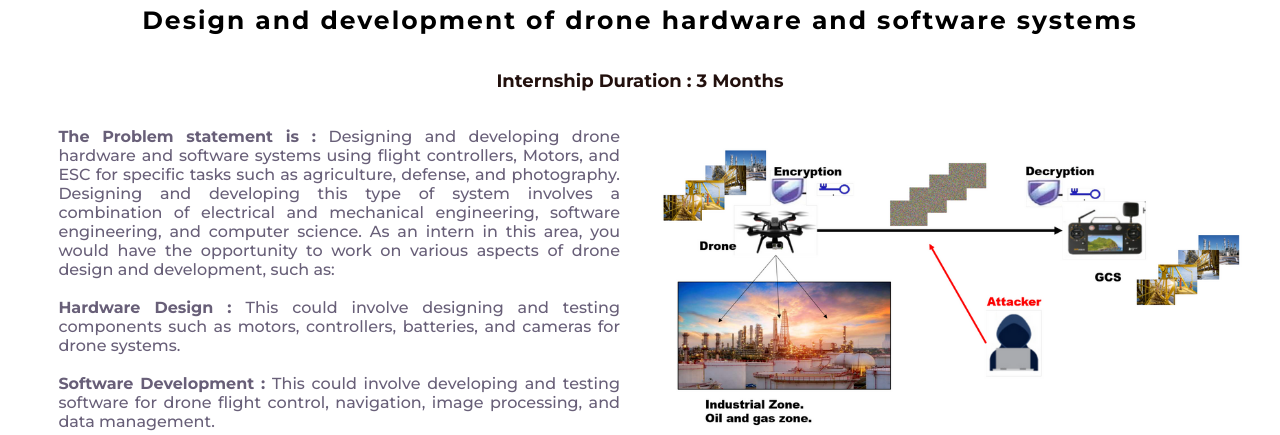
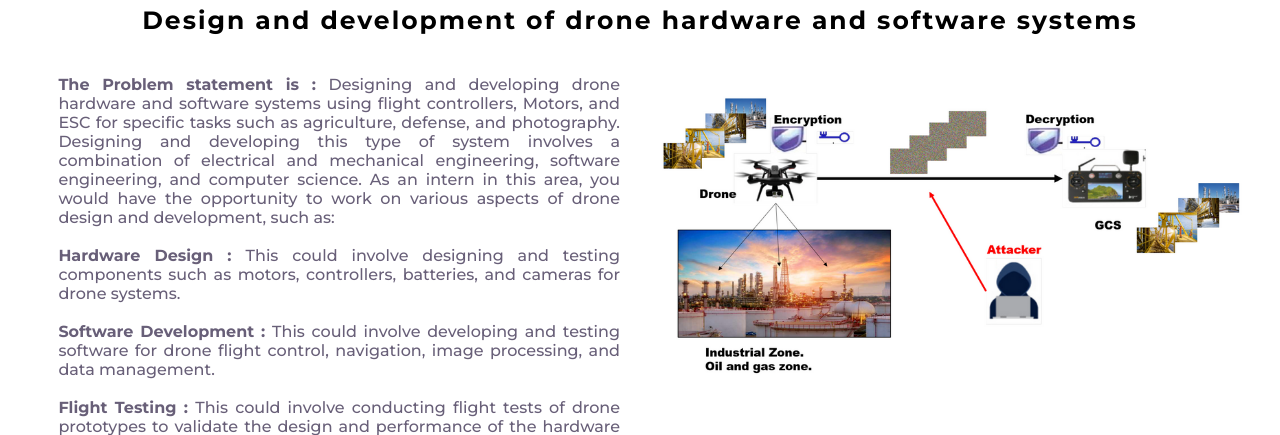
Before and after one commit to SahilPadhiyar18/LJK_DigitalOcean, a Django app: template templates/c3.html in a window 1280 px wide. Shown: the part 65-500 px from the top of the page. Run offline with Django 4.2, Linux system fonts and the light colour scheme; the template is opened without the code that fills it, so the values that code supplies are empty.

Commit message:
Update c3.html

```diff
--- a/templates/c3.html
+++ b/templates/c3.html
@@ -38,7 +38,7 @@
 	<section class="home1" id="home1">
 		<div class="home-text">
 			<h5><b>Design and development of drone hardware and software systems</b></h5>
-			<h1>Internship Duration : 3 Months</h1>
+
 
 		</div>
 		<div class="parent1">
```
